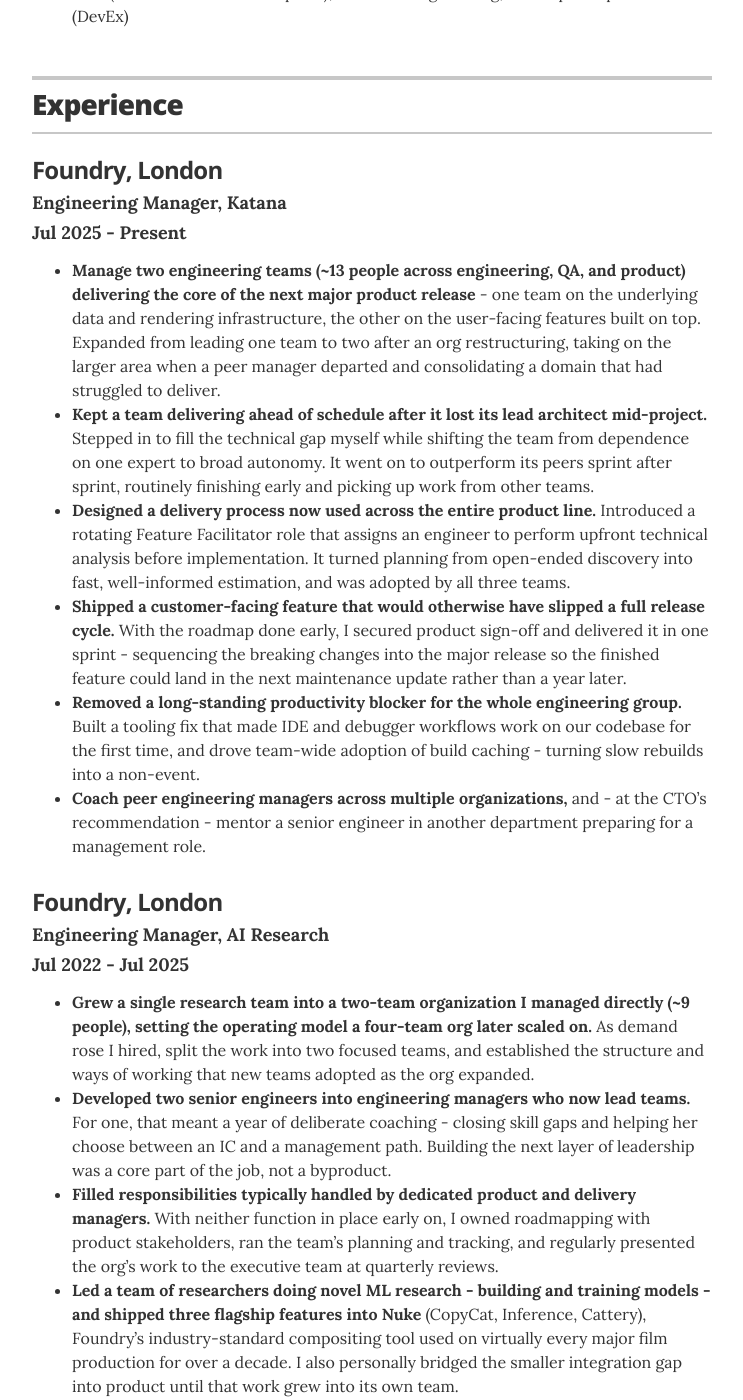
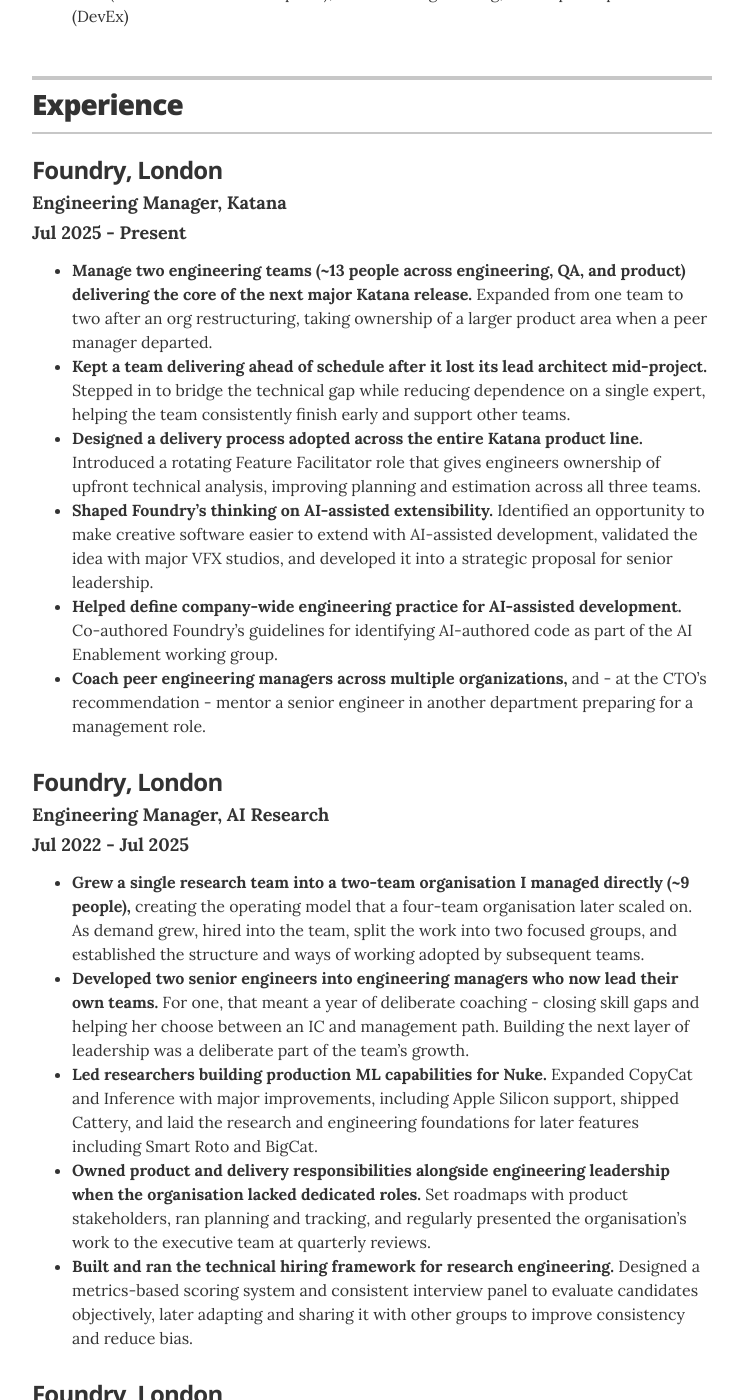
Before and after one commit to csaez/csaez.github.io, a Jekyll site: the page built from index.html, in a window 1280 px wide and 1400 px high, scrolled down 1258 px. Shown: the whole window, without its empty margins (268-1011 px from the left). Built offline with Jekyll 4.4.1, drawn with Linux system fonts in a browser that asks for light colours; some of the changed text lies outside the part shown.

Commit message:
Update experience.yml

```diff
--- a/_data/experience.yml
+++ b/_data/experience.yml
@@ -4,62 +4,55 @@
   duration: Jul 2025 - Present
   summary: |
     - **Manage two engineering teams (~13 people across engineering, QA, and
-      product) delivering the core of the next major product release** - one team
-      on the underlying data and rendering infrastructure, the other on the
-      user-facing features built on top. Expanded from leading one team to two
-      after an org restructuring, taking on the larger area when a peer manager
-      departed and consolidating a domain that had struggled to deliver.
+      product) delivering the core of the next major Katana release.** Expanded
+      from one team to two after an org restructuring, taking ownership of a
+      larger product area when a peer manager departed.
     - **Kept a team delivering ahead of schedule after it lost its lead architect
-      mid-project.** Stepped in to fill the technical gap myself while shifting the
-      team from dependence on one expert to broad autonomy. It went on to
-      outperform its peers sprint after sprint, routinely finishing early and
-      picking up work from other teams.
-    - **Designed a delivery process now used across the entire product line.**
-      Introduced a rotating Feature Facilitator role that assigns an engineer to
-      perform upfront technical analysis before implementation. It turned planning
-      from open-ended discovery into fast, well-informed estimation, and was
-      adopted by all three teams.
-    - **Shipped a customer-facing feature that would otherwise have slipped a full
-      release cycle.** With the roadmap done early, I secured product sign-off and
-      delivered it in one sprint - sequencing the breaking changes into the major
-      release so the finished feature could land in the next maintenance update
-      rather than a year later.
-    - **Removed a long-standing productivity blocker for the whole engineering
-      group.** Built a tooling fix that made IDE and debugger workflows work on our
-      codebase for the first time, and drove team-wide adoption of build caching -
-      turning slow rebuilds into a non-event.
-    - **Coach peer engineering managers across multiple organizations,** and - at
-      the CTO's recommendation - mentor a senior engineer in another department
-      preparing for a management role.
+      mid-project.** Stepped in to bridge the technical gap while reducing
+      dependence on a single expert, helping the team consistently finish early
+      and support other teams.
+    - **Designed a delivery process adopted across the entire Katana product
+      line.** Introduced a rotating Feature Facilitator role that gives engineers
+      ownership of upfront technical analysis, improving planning and estimation
+      across all three teams.
+    - **Shaped Foundry's thinking on AI-assisted extensibility.** Identified an
+      opportunity to make creative software easier to extend with AI-assisted
+      development, validated the idea with major VFX studios, and developed it
+      into a strategic proposal for senior leadership.
+    - **Helped define company-wide engineering practice for AI-assisted
+      development.** Co-authored Foundry's guidelines for identifying
+      AI-authored code as part of the AI Enablement working group.
+    - **Coach peer engineering managers across multiple organizations,** and -
+      at the CTO's recommendation - mentor a senior engineer in another
+      department preparing for a management role.
 
 - company: Foundry, London
   position: Engineering Manager, AI Research
   duration: Jul 2022 - Jul 2025
   summary: |
-    - **Grew a single research team into a two-team organization I managed
-      directly (~9 people), setting the operating model a four-team org later
-      scaled on.** As demand rose I hired, split the work into two focused teams,
-      and established the structure and ways of working that new teams adopted as
-      the org expanded.
+    - **Grew a single research team into a two-team organisation I managed
+      directly (~9 people),** creating the operating model that a four-team
+      organisation later scaled on. As demand grew, hired into the team, split
+      the work into two focused groups, and established the structure and ways
+      of working adopted by subsequent teams.
     - **Developed two senior engineers into engineering managers who now lead
-      teams.** For one, that meant a year of deliberate coaching - closing skill
-      gaps and helping her choose between an IC and a management path. Building the
-      next layer of leadership was a core part of the job, not a byproduct.
-    - **Filled responsibilities typically handled by dedicated product and
-      delivery managers.** With neither function in place early on, I owned
-      roadmapping with product stakeholders, ran the team's planning and tracking,
-      and regularly presented the org's work to the executive team at quarterly
+      their own teams.** For one, that meant a year of deliberate coaching -
+      closing skill gaps and helping her choose between an IC and management
+      path. Building the next layer of leadership was a deliberate part of the
+      team's growth.
+    - **Led researchers building production ML capabilities for Nuke.**
+      Expanded CopyCat and Inference with major improvements, including Apple
+      Silicon support, shipped Cattery, and laid the research and engineering
+      foundations for later features including Smart Roto and BigCat.
+    - **Owned product and delivery responsibilities alongside engineering
+      leadership when the organisation lacked dedicated roles.** Set roadmaps
+      with product stakeholders, ran planning and tracking, and regularly
+      presented the organisation's work to the executive team at quarterly
       reviews.
-    - **Led a team of researchers doing novel ML research - building and training
-      models - and shipped three flagship features into Nuke** (CopyCat, Inference,
-      Cattery), Foundry's industry-standard compositing tool used on virtually
-      every major film production for over a decade. I also personally bridged the
-      smaller integration gap into product until that work grew into its own team.
     - **Built and ran the technical hiring framework for research engineering.**
-      Designed a metrics-based scoring system for the technical evaluation and ran
-      a consistent interview panel against it to compare candidates objectively -
-      later adapted and shared with other groups to make hiring more consistent and
-      less biased.
+      Designed a metrics-based scoring system and consistent interview panel to
+      evaluate candidates objectively, later adapting and sharing it with other
+      groups to improve consistency and reduce bias.
 
 - company: Foundry, London
   position: Senior Software Engineer, Real-Time Research
```
